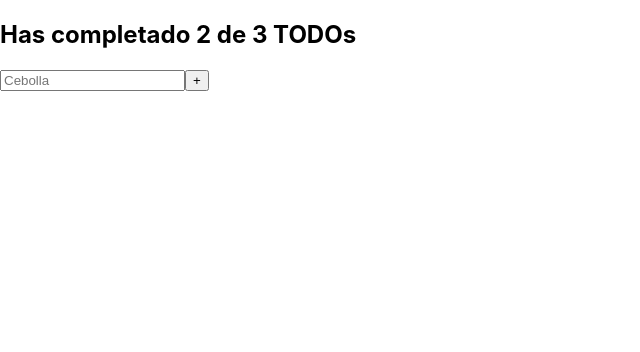
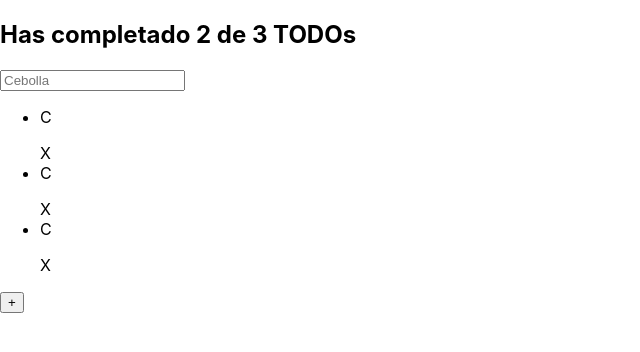
Before and after one commit to Dans182/todomachine, a React (Create React App) app: page / in a window 1280 px wide. Shown: the top 352 px of the page, without its empty margins (0-640 px from the left). Built offline with nearby package versions, Linux system fonts and the light colour scheme.

Commit message:
fixed schema

```diff
--- a/src/App.js
+++ b/src/App.js
@@ -6,12 +6,22 @@
 import { TodoItem } from "./components/TodoItem";
 //import './App.css';
 
+const todos = [
+  { text: "Cortar cebolla", completed: false },
+  { text: "Tomar curso de Intro de React", completed: false },
+  { text: "Llorar con la llorona", completed: false },
+];
+
 function App() {
   return (
     <>
       <TodoCounter />
       <TodoSearch />
-      <TodoList/>
+      <TodoList>
+        {todos.map((todo) => (
+          <TodoItem />
+        ))}
+      </TodoList>
       <CreateTodoButton />
     </>
   );
--- a/src/components/TodoItem.jsx
+++ b/src/components/TodoItem.jsx
@@ -1,7 +1,13 @@
 import React from "react";
 
-function TodoItem() {
-  return <></>;
+function TodoItem(props) {
+  return (
+    <li>
+      <span>C</span>
+      <p>{props.text}</p>
+      <span>X</span>
+    </li>
+  );
 }
 
 export { TodoItem };
--- a/src/components/TodoList.jsx
+++ b/src/components/TodoList.jsx
@@ -1,19 +1,11 @@
 import React from "react";
-import { TodoItem } from "./TodoItem";
+//import { TodoItem } from "./TodoItem";
 
-const todos = [
-  { text: "Cortar cebolla", completed: false },
-  { text: "Tomar curso de Intro de React", completed: false },
-  { text: "Llorar con la llorona", completed: false },
-];
-
-function TodoList() {
+function TodoList(props) {
   return (
-    <>
-      {todos.map((todo) => (
-        <TodoItem />
-      ))}
-    </>
+    <section>
+      <ul>{props.children}</ul>
+    </section>
   );
 }
 
```
